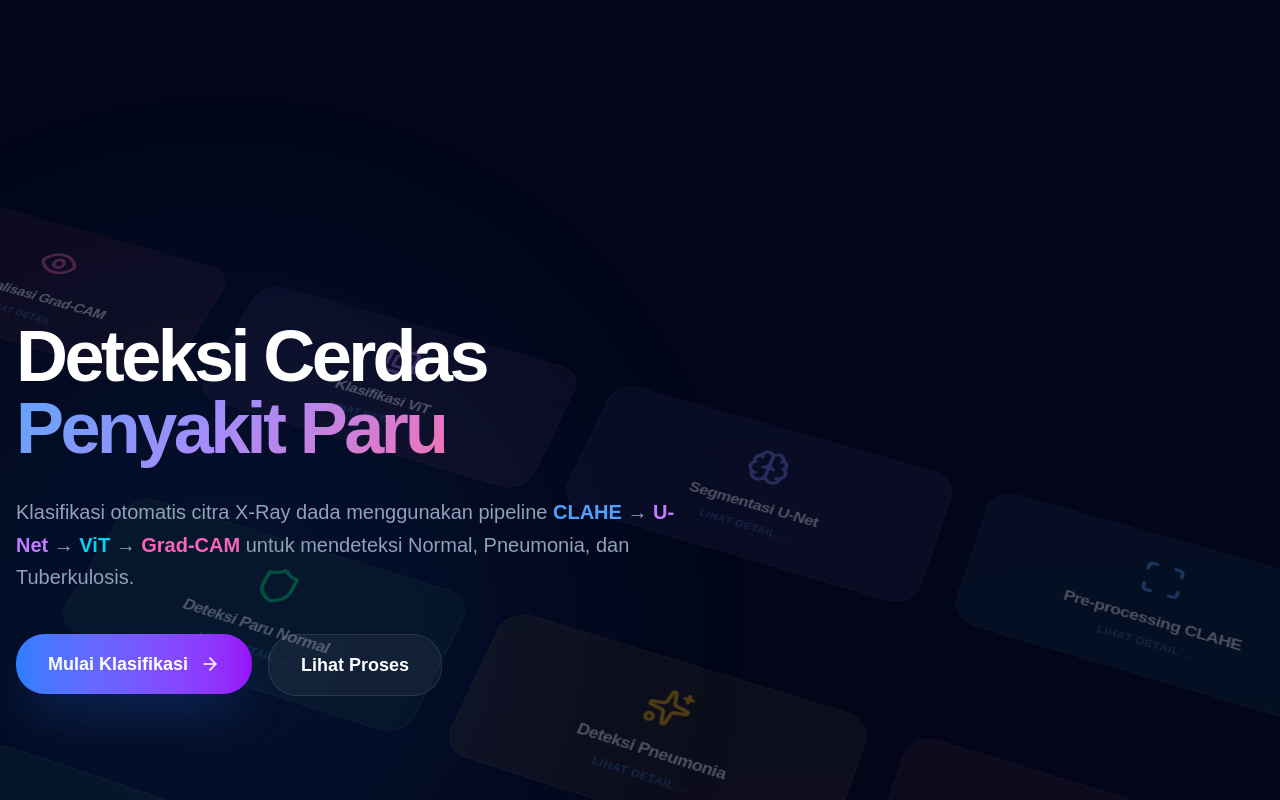
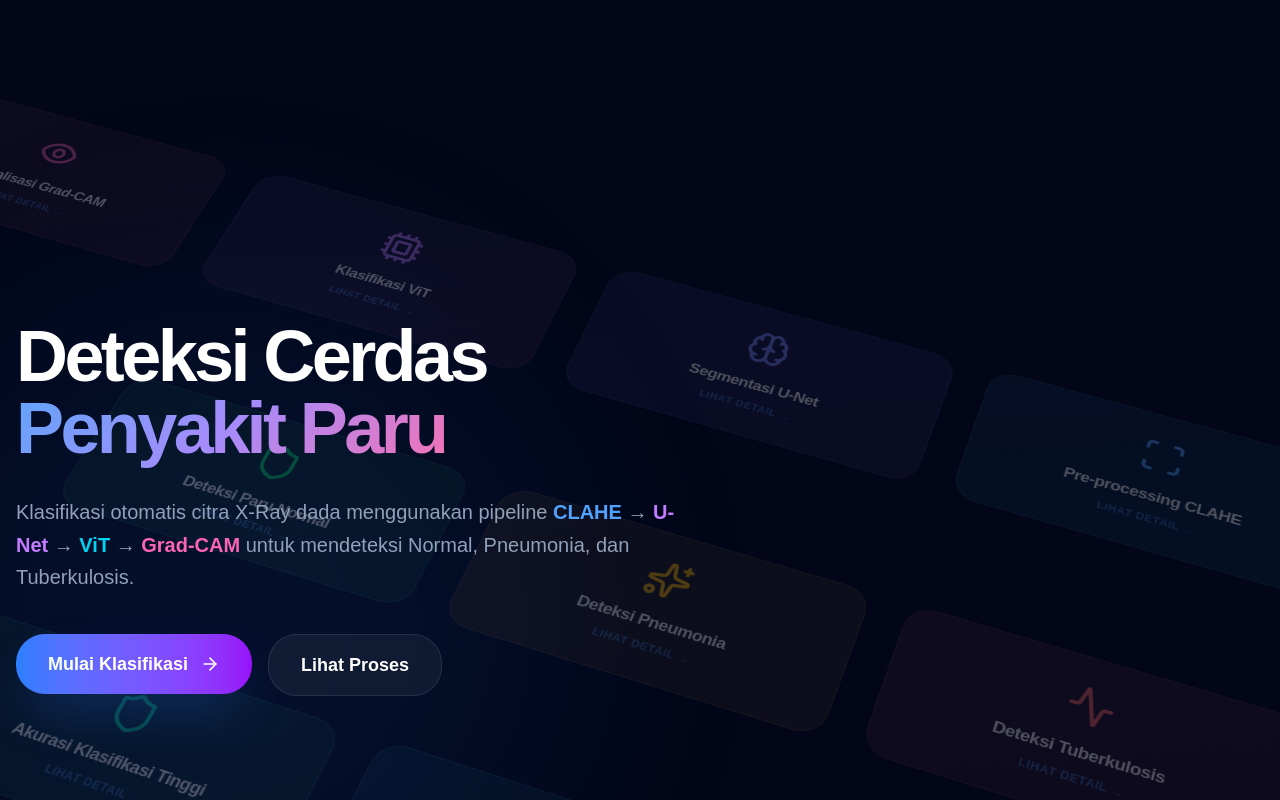
Before and after one commit to WiMProject/sekeripsi, a React (Vite) app in the folder frontend/: page / in a window 1280 px wide. Shown: the top 800 px of the page. Built offline with nearby package versions, Linux system fonts and the light colour scheme.

Commit message:
Pull desktop translateY starting position in HeroParallax higher to be closer to navbar

```diff
--- a/frontend/src/components/ui/hero-parallax.tsx
+++ b/frontend/src/components/ui/hero-parallax.tsx
@@ -50,7 +50,7 @@ export const HeroParallax = ({
     springConfig
   );
   const translateY = useSpring(
-    useTransform(scrollYProgress, [0, 0.2], [isMobile ? -450 : -550, isMobile ? 50 : 200]),
+    useTransform(scrollYProgress, [0, 0.2], [isMobile ? -450 : -680, isMobile ? 50 : 200]),
     springConfig
   );
 
```
